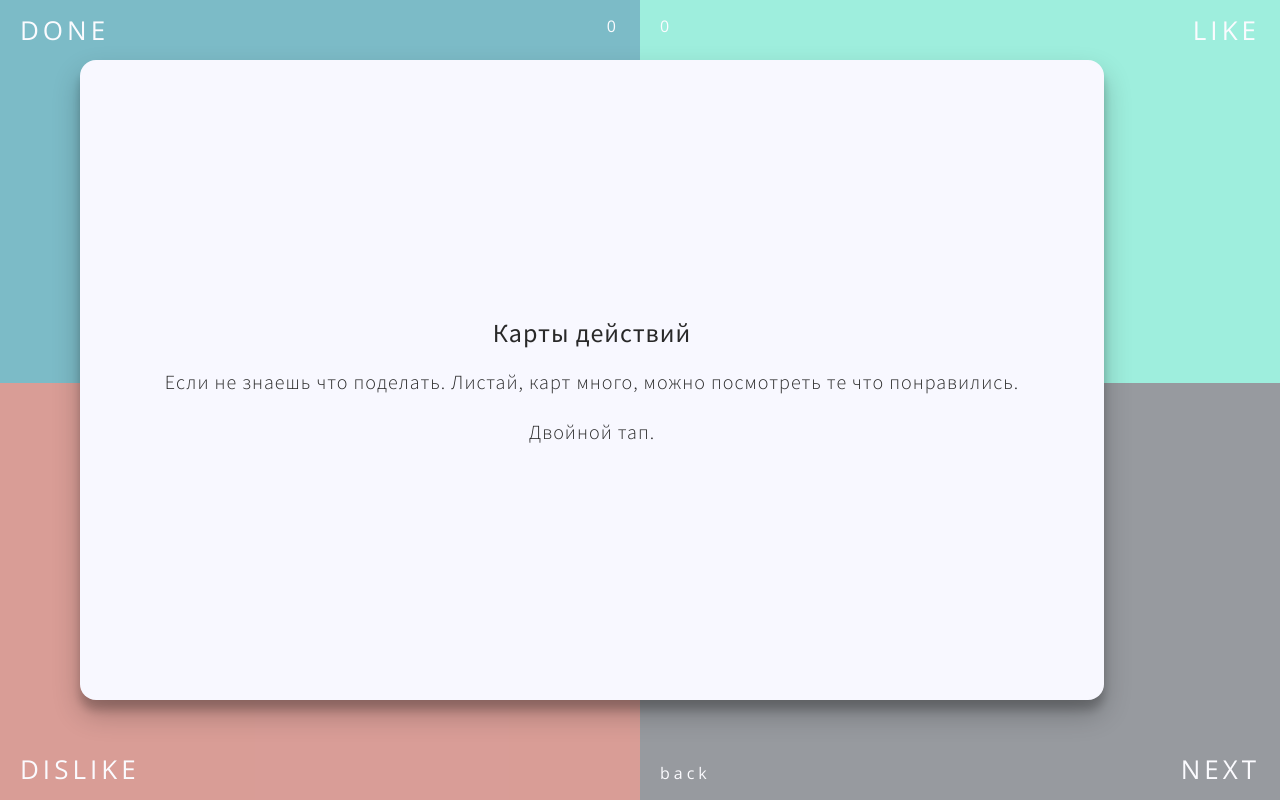
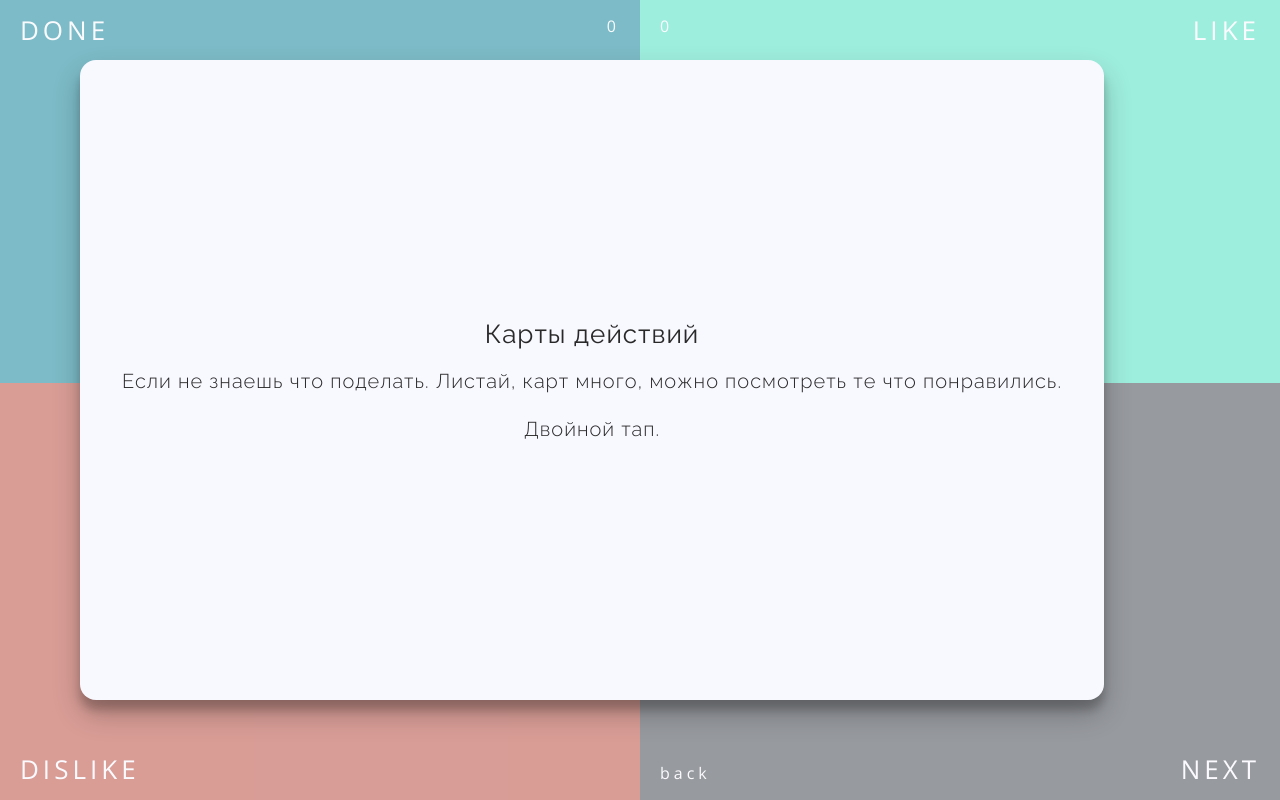
Before and after one commit to mpakunderscore/achieved.space, a website: page web/index.html in a window 1280 px wide. Drawn offline with nearby package versions, Linux system fonts and the light colour scheme; no server answers.

Commit message:
Update js and css

```diff
--- a/web/css/index.css
+++ b/web/css/index.css
@@ -133,7 +133,8 @@ main {
 }
 
 #card {
-    font-family: 'Source Sans Pro', sans-serif;
+    /*font-family: 'Source Sans Pro', sans-serif;*/
+    font-family: 'Raleway', sans-serif;
 
     position: fixed;
     width: 80%;
--- a/web/index.html
+++ b/web/index.html
@@ -6,6 +6,7 @@
     <title>Actions</title>
 
     <link href="https://fonts.googleapis.com/css2?family=Open+Sans:ital,wght@0,400;1,300&family=Roboto+Slab:wght@300;400&family=Source+Sans+Pro:wght@300;400&display=swap" rel="stylesheet">
+    <link href="https://fonts.googleapis.com/css2?family=Raleway:wght@300;400&display=swap" rel="stylesheet">
 
     <link rel="shortcut icon"
           type="image/x-icon"
@@ -14,7 +15,7 @@
     <meta name="viewport" content="width=device-width, initial-scale=1">
     <meta name="apple-mobile-web-app-capable" content="yes">
 
-    <link rel="stylesheet" type="text/css" href="css/index.css?v=7">
+    <link rel="stylesheet" type="text/css" href="css/index.css?v=8">
     <link rel="stylesheet" type="text/css" href="css/media.css">
 
 </head>
```
